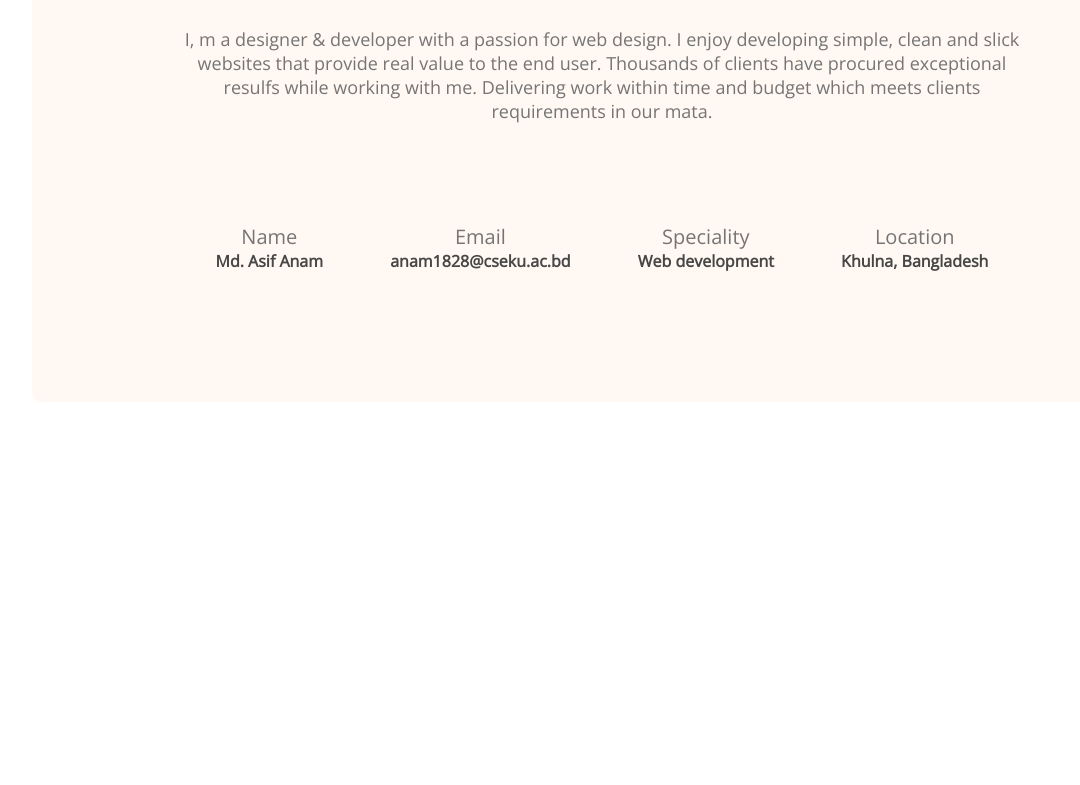
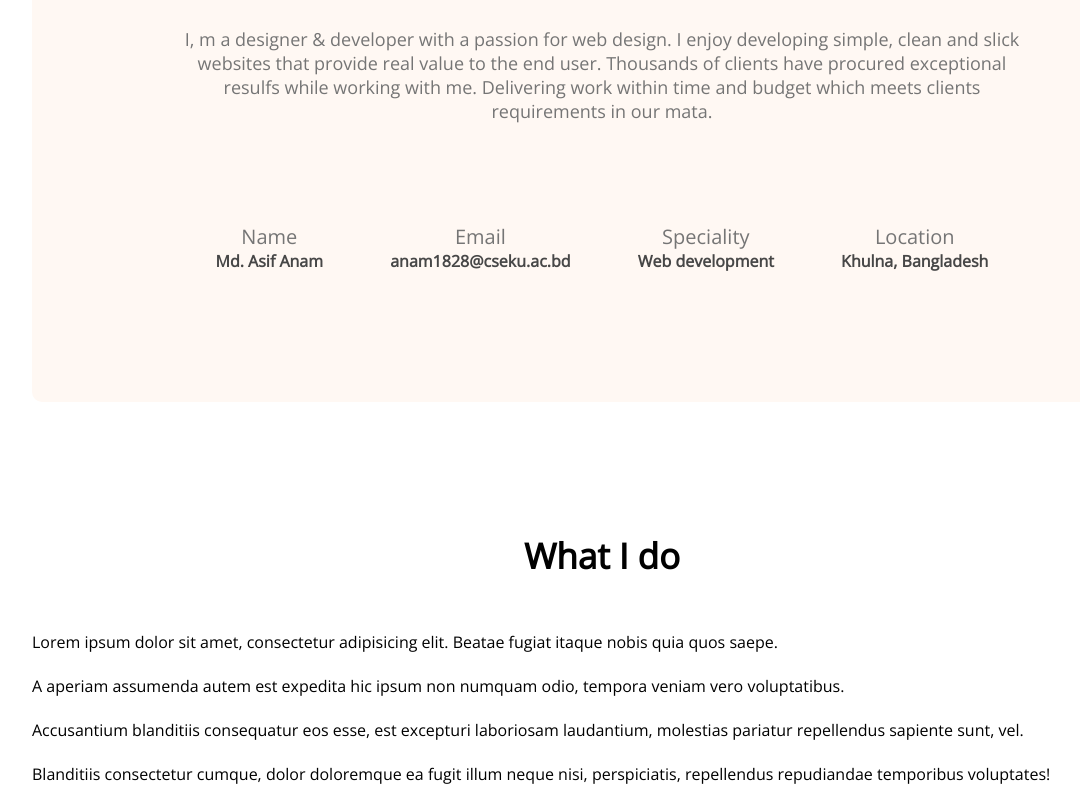
Before and after one commit to AsifAnam180228/Anam-portfolio1, a plain HTML site: page index.html in a window 1280 px wide. Shown: the part 1075-1860 px from the top of the page, without its empty margins (38-1118 px from the left). Before the commit the page ends 1477 px from the top, so only its background shows below. Drawn offline with nearby package versions, Linux system fonts and the light colour scheme.

Commit message:
2nd commit 1-5-23 4:01AM

```diff
--- a/Styles/portfolio.css
+++ b/Styles/portfolio.css
@@ -114,3 +114,6 @@ main{
     font-weight: 700;
     color: #474747;
 }
+.what-i-do{
+    margin-top: 130px;
+}
--- a/index.html
+++ b/index.html
@@ -54,6 +54,33 @@
                     </div>
                 </div>
         </section>
+<!--        What i do-->
+        <section class="what-i-do">
+            <h3 class="section-title" >What I do</h3>
+<!--            .skills-container>.skill*4>img+p.skill-title+p.skill-description>lorem15-->
+            <div class="skills-container">
+                <div class="skill"><img src="" alt="">
+                    <p class="skill-title"></p>
+                    <p class="skill-description">Lorem ipsum dolor sit amet, consectetur adipisicing elit. Beatae fugiat
+                        itaque nobis quia quos saepe.</p>
+                </div>
+                <div class="skill"><img src="" alt="">
+                    <p class="skill-title"></p>
+                    <p class="skill-description">A aperiam assumenda autem est expedita hic ipsum non numquam odio,
+                        tempora veniam vero voluptatibus.</p>
+                </div>
+                <div class="skill"><img src="" alt="">
+                    <p class="skill-title"></p>
+                    <p class="skill-description">Accusantium blanditiis consequatur eos esse, est excepturi laboriosam
+                        laudantium, molestias pariatur repellendus sapiente sunt, vel.</p>
+                </div>
+                <div class="skill"><img src="" alt="">
+                    <p class="skill-title"></p>
+                    <p class="skill-description">Blanditiis consectetur cumque, dolor doloremque ea fugit illum neque
+                        nisi, perspiciatis, repellendus repudiandae temporibus voluptates!</p>
+                </div>
+            </div>
+        </section>
     </main>
     <footer>
 
```
